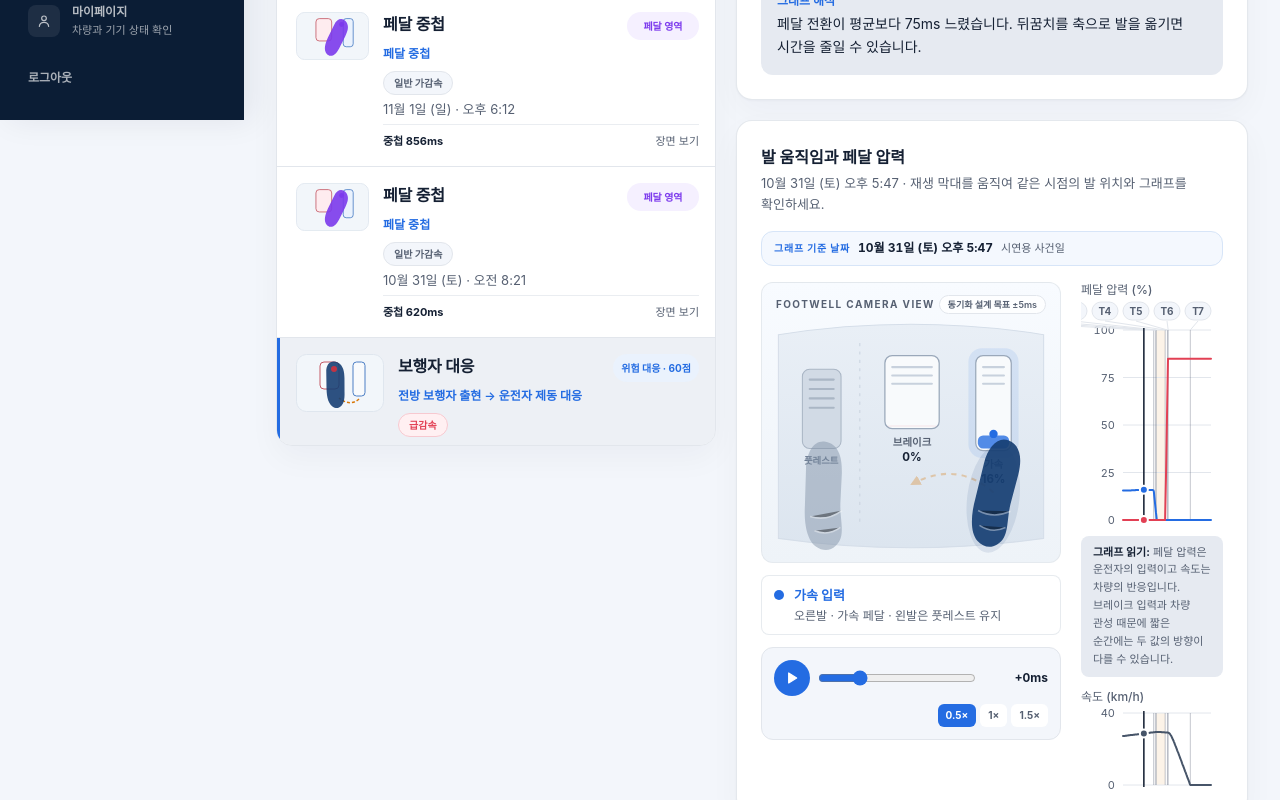
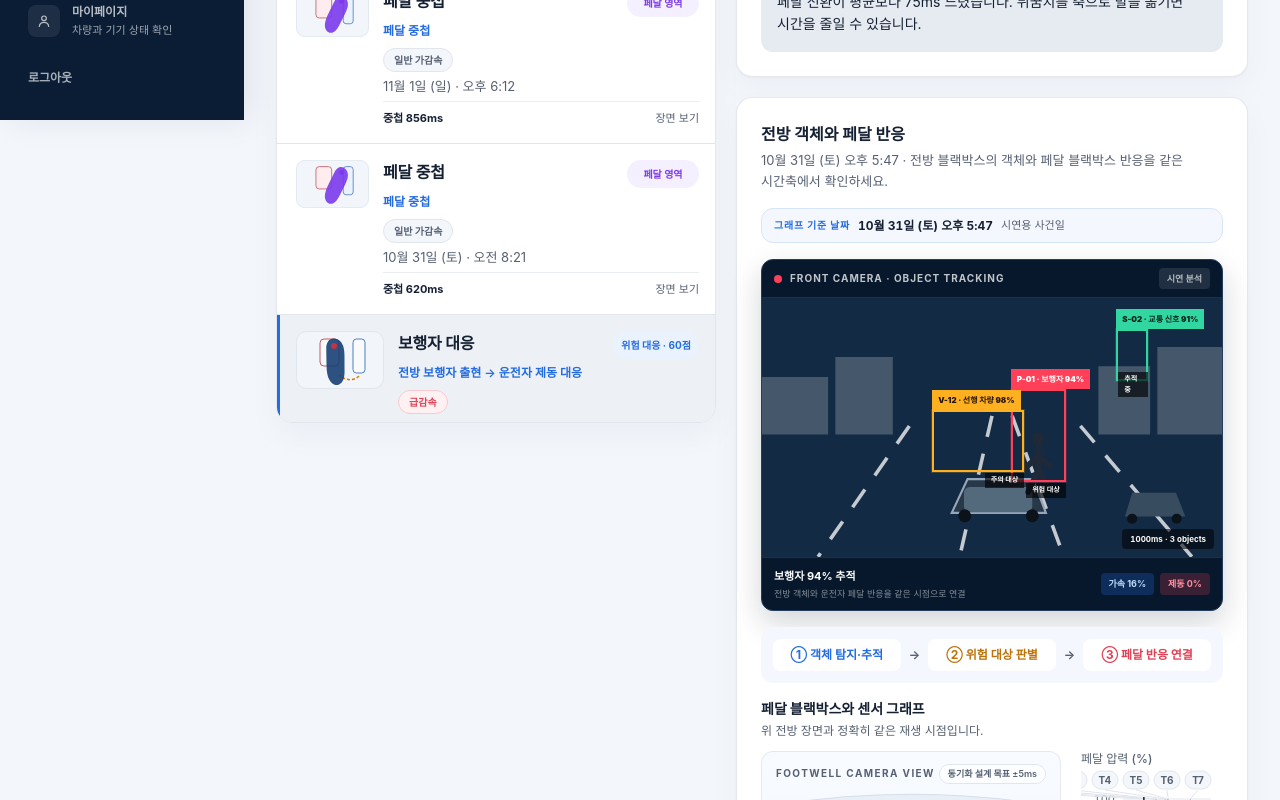
Before and after one commit to Happy-Day-HaHa/PSI-Drive, a Next.js app in the folder apps/web/: page /events in a window 1280 px wide. Shown: the part 680-1480 px from the top of the page. Built offline with nearby package versions, Linux system fonts and the light colour scheme; a web font is replaced by a local one.

Commit message:
feat(web): add camera object tracking analysis

```diff
--- a/apps/web/src/components/EventDetail.tsx
+++ b/apps/web/src/components/EventDetail.tsx
@@ -3,6 +3,7 @@
 import { useEffect, useRef, useState } from "react";
 import { FootView } from "@/components/FootView";
 import { MobileDriveWorkspace } from "@/components/MobileDriveWorkspace";
+import { ObjectDetectionView } from "@/components/ObjectDetectionView";
 import { PauseIcon, PlayIcon } from "@/components/Icons";
 import { TimeChart } from "@/components/TimeChart";
 import { Panel, PanelHeader } from "@/components/ui";
@@ -136,12 +137,17 @@ export function EventDetail({ event }: { event: PedalEvent }) {
       </Panel>
 
       <Panel className="hidden lg:block">
-        <PanelHeader title="발 움직임과 페달 압력" description={`${event.date} ${event.time} · 재생 막대를 움직여 같은 시점의 발 위치와 그래프를 확인하세요.`} />
+        <PanelHeader title="전방 객체와 페달 반응" description={`${event.date} ${event.time} · 전방 블랙박스의 객체와 페달 블랙박스 반응을 같은 시간축에서 확인하세요.`} />
         <div className="mb-4 flex flex-wrap items-center gap-x-2 gap-y-1 rounded-xl border border-[#d7e5f8] bg-[#f4f8fe] px-3 py-2" role="note" aria-label={`그래프 기준 날짜 ${event.date} ${event.time}`}>
           <span className="text-[10px] font-extrabold tracking-[.08em] text-brand uppercase">그래프 기준 날짜</span>
           <strong className="text-xs tabular-nums text-ink">{event.date} {event.time}</strong>
           <span className="text-[11px] text-muted">시연용 사건일</span>
         </div>
+        <ObjectDetectionView event={event} playheadMs={playheadMs} durationMs={durationMs} accel={accel} brake={brake} />
+        <div className="my-4 grid grid-cols-[1fr_auto_1fr_auto_1fr] items-center gap-2 rounded-xl bg-[#f4f8fe] p-3 text-center text-[10px] font-bold sm:text-xs">
+          <span className="rounded-lg bg-white px-2 py-2 text-brand">① 객체 탐지·추적</span><span className="text-muted">→</span><span className="rounded-lg bg-white px-2 py-2 text-caution">② 위험 대상 판별</span><span className="text-muted">→</span><span className="rounded-lg bg-white px-2 py-2 text-alert">③ 페달 반응 연결</span>
+        </div>
+        <div className="mb-3"><h3 className="text-sm font-extrabold">페달 블랙박스와 센서 그래프</h3><p className="mt-1 text-xs text-muted">위 전방 장면과 정확히 같은 재생 시점입니다.</p></div>
         <div className="grid gap-5 xl:grid-cols-[300px_minmax(0,1fr)]">
           <div>
             <FootView accel={accel} brake={brake} foot={foot} />
--- a/apps/web/src/components/EventsExplorer.tsx
+++ b/apps/web/src/components/EventsExplorer.tsx
@@ -145,7 +145,7 @@ export function EventsExplorer() {
       <div className="hidden lg:block">
         <PageHeader
           title="주행 기록"
-          description={`${pedalSamples.provenance.displayPeriod.label} 시연용 사건일 기준입니다. 장면을 고르면 애니메이션과 그래프 해석을 먼저 보여주고, 상세 분석은 필요할 때 펼칠 수 있습니다.`}
+          description={`${pedalSamples.provenance.displayPeriod.label} 시연용 사건일 기준입니다. 장면을 고르면 전방 객체 인식과 페달 블랙박스 반응을 같은 시간축으로 보여줍니다.`}
           action={<SampleBadge />}
         />
       </div>
--- /dev/null
+++ b/apps/web/src/components/ObjectDetectionView.tsx
@@ -0,0 +1,79 @@
+import { analyzeEvent } from "@/lib/event-analysis";
+import type { PedalEvent } from "@/lib/pedal";
+
+type Detection = {
+  id: string;
+  label: string;
+  confidence: number;
+  tone: "danger" | "watch" | "safe";
+  box: { left: number; top: number; width: number; height: number };
+};
+
+const toneStyle = {
+  danger: { border: "#ff4058", label: "bg-[#ff4058] text-white", name: "위험 대상" },
+  watch: { border: "#ffb020", label: "bg-[#ffb020] text-[#281600]", name: "주의 대상" },
+  safe: { border: "#32d6a0", label: "bg-[#32d6a0] text-[#03251b]", name: "추적 중" },
+};
+
+function detectionsFor(event: PedalEvent, progress: number): Detection[] {
+  const approach = Math.max(0, Math.min(1, progress));
+  if (event.type === "pedestrian") return [
+    { id: "P-01", label: "보행자", confidence: 94, tone: "danger", box: { left: 55 - approach * 4, top: 34 + approach * 4, width: 11 + approach * 4, height: 34 + approach * 8 } },
+    { id: "V-12", label: "선행 차량", confidence: 98, tone: "watch", box: { left: 37, top: 43, width: 20, height: 24 } },
+    { id: "S-02", label: "교통 신호", confidence: 91, tone: "safe", box: { left: 77, top: 12, width: 7, height: 20 } },
+  ];
+  if (event.type === "lead_brake") return [
+    { id: "V-07", label: "감속 차량", confidence: 97, tone: "danger", box: { left: 39 - approach * 2, top: 37 + approach * 3, width: 24 + approach * 5, height: 30 + approach * 5 } },
+    { id: "V-11", label: "옆 차로 차량", confidence: 93, tone: "safe", box: { left: 69, top: 45, width: 15, height: 21 } },
+    { id: "S-04", label: "교통 신호", confidence: 89, tone: "watch", box: { left: 19, top: 13, width: 7, height: 19 } },
+  ];
+  if (event.type === "routine") return [
+    { id: "V-03", label: "선행 차량", confidence: 96, tone: "safe", box: { left: 41, top: 41, width: 21, height: 27 } },
+    { id: "V-08", label: "옆 차로 차량", confidence: 92, tone: "safe", box: { left: 70, top: 47, width: 14, height: 20 } },
+  ];
+  return [];
+}
+
+export function ObjectDetectionView({ event, playheadMs, durationMs, accel, brake, compact = false }: { event: PedalEvent; playheadMs: number; durationMs: number; accel: number; brake: number; compact?: boolean }) {
+  const analysis = analyzeEvent(event);
+  const progress = playheadMs / Math.max(durationMs, 1);
+  const detections = detectionsFor(event, progress);
+  const primary = detections.find((item) => item.tone === "danger") ?? detections[0];
+
+  return (
+    <div className="overflow-hidden rounded-xl border border-[#243c5d] bg-[#07182c] text-white shadow-[0_12px_30px_rgba(5,20,39,.18)]">
+      <div className="flex items-center justify-between gap-3 border-b border-white/10 px-3 py-2">
+        <div className="flex items-center gap-2"><span className="size-2 animate-pulse rounded-full bg-[#ff4058] motion-reduce:animate-none" /><span className="text-[10px] font-bold tracking-[.1em] text-white/75 uppercase">Front camera · Object tracking</span></div>
+        <span className="rounded bg-white/10 px-2 py-1 text-[9px] font-bold text-white/65">시연 분석</span>
+      </div>
+
+      <div className="relative aspect-video overflow-hidden bg-[#132a44]" role="img" aria-label={`${analysis.frontScene}. ${detections.map((item) => `${item.label} ${item.confidence}%`).join(", ") || "전방 영상 미수집"}`}>
+        <svg viewBox="0 0 640 360" className="absolute inset-0 size-full" aria-hidden>
+          <defs><linearGradient id={`sky-${event.id}`} x1="0" y1="0" x2="0" y2="1"><stop offset="0" stopColor="#54728d" /><stop offset="1" stopColor="#b7c7d3" /></linearGradient><linearGradient id={`road-${event.id}`} x1="0" y1="0" x2="0" y2="1"><stop offset="0" stopColor="#46515e" /><stop offset="1" stopColor="#17202b" /></linearGradient></defs>
+          <rect width="640" height="190" fill={`url(#sky-${event.id})`} />
+          <path d="M0 110h92v80H0zM102 82h80v108h-80zM468 95h72v95h-72zM550 68h90v122h-90z" fill="#526373" opacity=".8" />
+          <path d="M0 360V175L245 150h150l245 25v185Z" fill={`url(#road-${event.id})`} />
+          <path d="M320 164 275 360M348 164 420 360M205 178 78 360M443 178 598 360" stroke="#f6f7f8" strokeWidth="5" strokeDasharray="30 24" opacity=".78" />
+          <path d="M286 252h91l18 47H264Z" fill="#273849" stroke="#95a6b8" strokeWidth="3" /><rect x="281" y="263" width="95" height="35" rx="8" fill="#53697c" /><circle cx="282" cy="303" r="9" fill="#0c1219" /><circle cx="376" cy="303" r="9" fill="#0c1219" />
+          <path d="M515 271h61l13 33h-84Z" fill="#384c60" /><circle cx="515" cy="307" r="7" fill="#0c1219" /><circle cx="577" cy="307" r="7" fill="#0c1219" />
+          {event.type === "pedestrian" && <g transform={`translate(${390 - progress * 24} ${220 + progress * 16})`}><circle cx="0" cy="-28" r="9" fill="#1f2937" /><path d="M0-18v34m0-20-18 17m18-17 16 14m-16 6-14 30m14-30 17 29" stroke="#1f2937" strokeWidth="8" strokeLinecap="round" /></g>}
+        </svg>
+
+        {detections.length === 0 && <div className="absolute inset-0 grid place-items-center bg-[#07182c]/80 text-center"><div><p className="text-sm font-extrabold">전방 영상 미수집</p><p className="mt-1 text-[10px] text-white/55">이 장면은 페달 블랙박스 중심으로 분석합니다</p></div></div>}
+        {detections.map((item) => {
+          const tone = toneStyle[item.tone];
+          return <div key={item.id} className="absolute border-2 transition-all duration-150" style={{ left: `${item.box.left}%`, top: `${item.box.top}%`, width: `${item.box.width}%`, height: `${item.box.height}%`, borderColor: tone.border, boxShadow: `0 0 0 1px ${tone.border}33` }}>
+            <span className={`absolute -top-[22px] left-[-2px] whitespace-nowrap px-1.5 py-1 text-[8px] font-black ${tone.label}`}>{item.id} · {item.label} {item.confidence}%</span>
+            <span className="absolute right-[-2px] bottom-[-18px] bg-black/65 px-1.5 py-0.5 text-[7px] font-bold text-white">{tone.name}</span>
+          </div>;
+        })}
+        <div className="absolute right-2 bottom-2 rounded bg-black/55 px-2 py-1 text-[8px] font-bold tabular-nums">{Math.round(playheadMs)}ms · {detections.length} objects</div>
+      </div>
+
+      {!compact && <div className="grid grid-cols-[1fr_auto] items-center gap-3 border-t border-white/10 px-3 py-2.5">
+        <div className="min-w-0"><p className="truncate text-[11px] font-bold">{primary ? `${primary.label} ${primary.confidence}% 추적` : "페달 영상만 분석 중"}</p><p className="mt-0.5 truncate text-[9px] text-white/50">전방 객체와 운전자 페달 반응을 같은 시점으로 연결</p></div>
+        <div className="flex gap-1.5 text-[9px] font-bold"><span className="rounded bg-[#246ce2]/25 px-2 py-1 text-blue-200">가속 {Math.round(accel)}%</span><span className="rounded bg-[#ff4058]/20 px-2 py-1 text-[#ff91a0]">제동 {Math.round(brake)}%</span></div>
+      </div>}
+    </div>
+  );
+}
```
Also changed, not shown: apps/web/src/components/MobileDriveWorkspace.tsx (+9 -3 lines), 1 other file (tests, documents, lock files or other folders).
